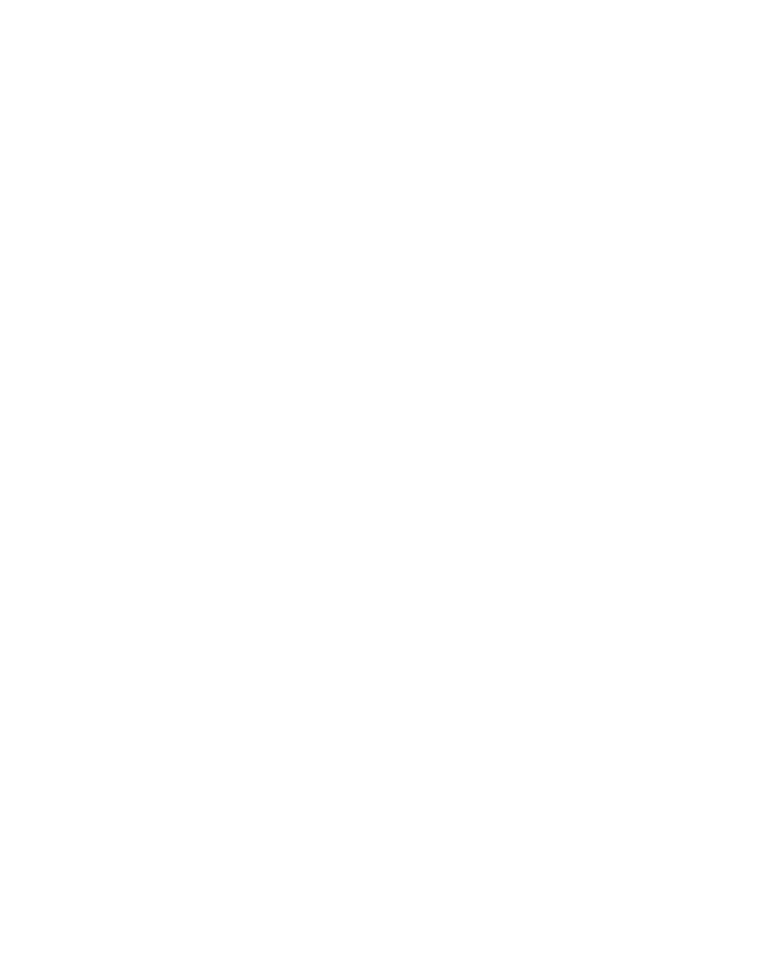
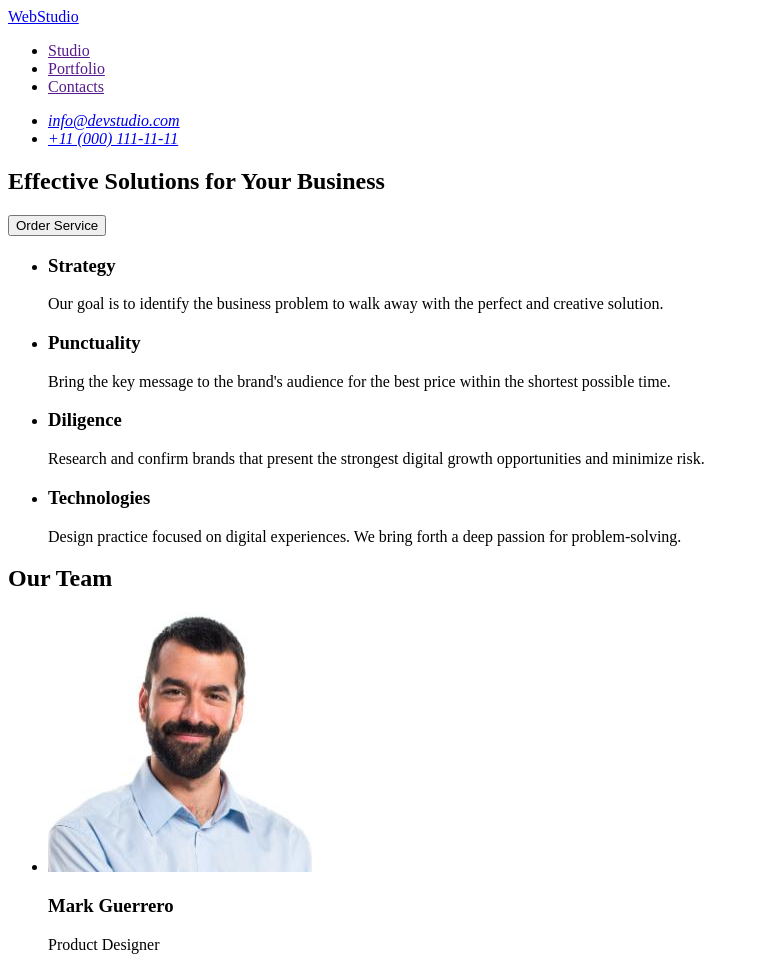
Before and after one commit to Dia-net/goit-markup-hw-01, a plain HTML site: page index.html in a window 1280 px wide. Shown: the top 958 px of the page, without its empty margins (0-759 px from the left). Before the commit the page ends 800 px from the top, so only its background shows below. Drawn offline with Linux system fonts and the light colour scheme.

Commit message:
start page html

```diff
--- a/index.html
+++ b/index.html
@@ -1,11 +1,115 @@
 <!DOCTYPE html>
 <html lang="en">
-<head>
-    <meta charset="UTF-8">
-    <meta name="viewport" content="width=device-width, initial-scale=1.0">
+  <head>
+    <meta charset="UTF-8" />
+    <meta name="viewport" content="width=device-width, initial-scale=1.0" />
     <title>Document</title>
-</head>
-<body>
-
-</body>
+  </head>
+  <body>
+    <header>
+      <a href="./index.html">WebStudio</a>
+      <nav>
+      <ul>
+        <li>
+          <a href="">Studio</a>
+        </li>
+        <li>
+          <a href="">Portfolio</a>
+        </li>
+        <li>
+          <a href="">Contacts</a>
+        </li>
+      </ul>
+    </nav>
+      <address>
+        <ul>
+          <li>
+            <a href="mailto:info@devstudio.com">info@devstudio.com</a><br />
+          </li>
+          <li>
+            <a href="tel:+110001111111">+11 (000) 111-11-11</a><br />
+          </li>
+        </ul>
+      </address>
+    </header>
+    <main>
+      <section>
+        <h1>Effective Solutions for Your Business</h1>
+        <button type="button">Order Service</button>
+      </section>
+      <!-- Describe -->
+      <section>
+        <ul>
+          <li>
+            <h3>Strategy</h3>
+            <p>
+              Our goal is to identify the business problem to walk away with the
+              perfect and creative solution.
+            </p>
+          </li>
+          <li>
+            <h3>Punctuality</h3>
+            <p>
+              Bring the key message to the brand's audience for the best price
+              within the shortest possible time.
+            </p>
+          </li>
+          <li>
+            <h3>Diligence</h3>
+            <p>
+              Research and confirm brands that present the strongest digital
+              growth opportunities and minimize risk.
+            </p>
+          </li>
+          <li>
+            <h3>Technologies</h3>
+            <p>
+              Design practice focused on digital experiences. We bring forth a
+              deep passion for problem-solving.
+            </p>
+          </li>
+        </ul>
+      </section>
+      <!-- Our Team -->
+      <section>
+        <h2>Our Team</h2>
+        <ul>
+          <li>
+            <img
+              src="./images/Mark.jpg"
+              alt="Mark"
+              width="264"
+              height="260"
+            />
+            <h3>Mark Guerrero</h3>
+            <p>Product Designer</p>
+          </li>
+          <li>
+            <img src="./images/Tom.jpg" alt="Tom"
+            width="264"
+            height="260">
+            <h3>Tom Ford</h3>
+            <p>Frontend Developer</p>
+          </li>
+          <li>
+            <img src="./images/Camila.jpg" alt="Camila"
+            width="264"
+            height="260">
+            <h3>Camila Garcia</h3>
+            <p>Marketing</p>
+          </li>
+          <li><img src="./images/Daniel.jpg" alt="Daniel"
+            width="264"
+            height="260">
+            <h3>Daniel Wilson</h3>
+            <p>UI Designer</p>
+        </li>
+        </ul>
+      </section>
+    </main>
+    <footer>
+        <a href="./index.html">WebStudio</a>
+        <p>Increase the flow of customers and sales for your business with digital marketing & growth solutions.</p>
+    </footer>
+  </body>
 </html>
```
Also changed, not shown: images/Camila.jpg (added), images/Daniel.jpg (added), images/Logo.jpg (added), images/Mark.jpg (added), images/Tom.jpg (added).
